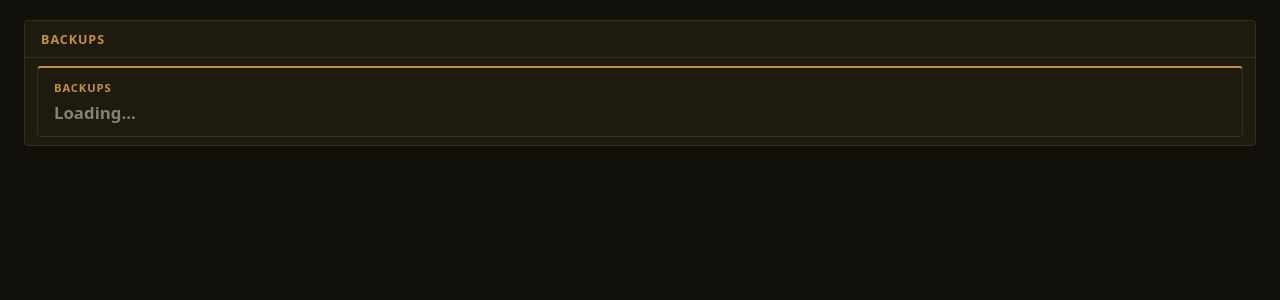
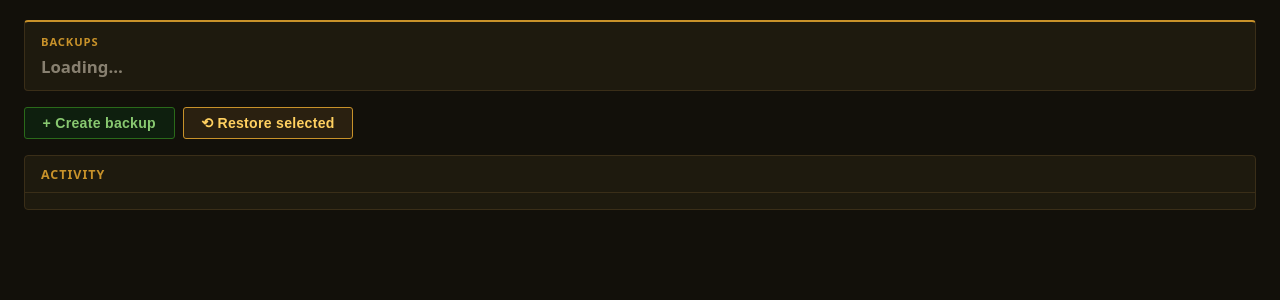
Before and after one commit to ziwdon/wow-server-sp, a FastAPI app: page /backups in a window 1280 px wide. Shown: the part 52-352 px from the top of the page. Run offline with FastAPI, Linux system fonts and the light colour scheme; parts of the project's set-up code (start-up, migrations or seed data) failed here and were passed over.

Commit message:
feat(admin): Backups page UI (list, create, restore, disclaimer)
Co-Authored-By: Claude Opus 4.8 <noreply@anthropic.com>

```diff
--- a/wow-server-sp-admin/app/main.py
+++ b/wow-server-sp-admin/app/main.py
@@ -86,6 +86,7 @@ app.mount("/static", StaticFiles(directory=APP_DIR / "static"), name="static")
 templates = Jinja2Templates(directory=str(APP_DIR / "templates"))
 templates.env.globals["css_ver"] = _file_hash("app.css")
 templates.env.globals["js_ver"] = _file_hash("settings.js")
+templates.env.globals["backups_js_ver"] = _file_hash("backups.js")
 
 
 @app.exception_handler(HTTPException)
--- a/wow-server-sp-admin/app/static/app.css
+++ b/wow-server-sp-admin/app/static/app.css
@@ -664,3 +664,27 @@ pre.logview {
   /* Apply dialog: full width on mobile */
   #apply-dialog { min-width: unset; width: calc(100vw - 2rem); }
 }
+
+/* --- Backups page --- */
+.backups-scroll { max-height: 420px; overflow-y: auto; }
+.backups-list { list-style: none; margin: 0; padding: 0; }
+.backup-row {
+  display: flex; align-items: center; gap: 1rem;
+  padding: 0.5rem 0.75rem; border-bottom: 1px solid var(--border, #2a2a2a);
+  cursor: pointer;
+}
+.backup-row:hover { background: var(--row-hover, rgba(255,255,255,0.04)); }
+.backup-row.selected { background: var(--row-selected, rgba(212,175,55,0.18)); }
+.backup-time { flex: 1; font-variant-numeric: tabular-nums; }
+.backup-size { color: var(--text-muted); font-variant-numeric: tabular-nums; }
+.backup-badge { font-size: 0.75rem; padding: 0.1rem 0.5rem; border-radius: 4px; }
+.badge-daily { background: #2d4a63; }
+.badge-manual { background: #3a5a3a; }
+.badge-prerestore { background: #63482d; }
+.backups-disclaimer {
+  font-size: 0.8rem; color: var(--text-muted);
+  padding: 0.75rem; border-top: 1px solid var(--border, #2a2a2a);
+}
+@media (max-width: 768px) {
+  .backups-scroll { max-height: 300px; }
+}
--- /dev/null
+++ b/wow-server-sp-admin/app/static/backups.js
@@ -0,0 +1,51 @@
+// Selection state for the backup list + restore POST.
+window.selectedBackup = null;
+
+function selectBackup(li) {
+  document.querySelectorAll('.backup-row').forEach(function (r) { r.classList.remove('selected'); });
+  li.classList.add('selected');
+  window.selectedBackup = li.dataset.archive;
+  var btn = document.getElementById('restore-btn');
+  if (btn) btn.disabled = false;
+}
+
+// Restore via fetch (JSON body) avoids needing an htmx JSON extension.
+document.addEventListener('DOMContentLoaded', function () {
+  var btn = document.getElementById('restore-btn');
+  if (!btn) return;
+  var confirmMsg = btn.getAttribute('hx-confirm') || 'Restore this backup?';
+  btn.addEventListener('click', function (e) {
+    e.preventDefault();
+    if (!window.selectedBackup) return;
+    if (!window.confirm(confirmMsg)) return;
+    var log = document.getElementById('action-log');
+    if (log) log.innerHTML = '';
+    fetch('/api/action/restore', {
+      method: 'POST',
+      headers: { 'Content-Type': 'application/json' },
+      body: JSON.stringify({ archive: window.selectedBackup }),
+    });
+  });
+  // Remove htmx attrs so htmx doesn't also fire a form-encoded POST.
+  btn.removeAttribute('hx-post');
+  btn.removeAttribute('hx-vals');
+  btn.removeAttribute('hx-ext');
+  btn.removeAttribute('hx-confirm');
+});
+
+// Clear the action log when Create backup fires; refresh the list when an action finishes.
+document.addEventListener('htmx:afterRequest', function (e) {
+  if (e.detail.elt && e.detail.elt.closest && e.detail.elt.closest('.action-bar')) {
+    var log = document.getElementById('action-log');
+    if (log) log.innerHTML = '';
+  }
+});
+document.addEventListener('htmx:sseMessage', function (e) {
+  if (e.detail && e.detail.type === 'done') {
+    var el = document.getElementById('backups-list');
+    if (el) htmx.trigger(el, 'refresh');
+    window.selectedBackup = null;
+    var btn = document.getElementById('restore-btn');
+    if (btn) btn.disabled = true;
+  }
+});
--- a/wow-server-sp-admin/app/templates/backups.html
+++ b/wow-server-sp-admin/app/templates/backups.html
@@ -1,16 +1,29 @@
 {% extends "base.html" %}
 {% block main %}
 <div class="dashboard-content">
+
+  <div id="backups-list" class="backups-wrap"
+       hx-get="/api/backups/list" hx-trigger="load, refresh">
+    <div class="stat-card"><div class="stat-label">Backups</div><div class="stat-value" style="color:var(--text-muted)">Loading…</div></div>
+  </div>
+
+  <div class="action-bar">
+    <button class="btn btn-green"
+            hx-post="/api/action/backup"
+            hx-confirm="Create a full backup now?"
+            hx-swap="none">+ Create backup</button>
+    <button class="btn btn-gold" id="restore-btn" disabled
+            hx-confirm="RESTORE this backup? The whole server is rolled back to the selected point — characters, items, gold, auctions, and accounts created after it will be permanently LOST. The server will be stopped and unavailable for several minutes while databases reimport (including the large world DB). A pre-restore safety backup is taken first so this can be undone. Continue?"
+            hx-swap="none">⟲ Restore selected</button>
+  </div>
+
   <div class="panel">
-    <div class="panel-header">
-      <span class="panel-title">Backups</span>
-    </div>
-    <div class="panel-body" id="backups-list" hx-get="/api/backups/list" hx-trigger="load">
-      <div class="stat-card">
-        <div class="stat-label">Backups</div>
-        <div class="stat-value" style="color:var(--text-muted)">Loading...</div>
-      </div>
+    <div class="panel-header"><span class="panel-title">Activity</span></div>
+    <div class="panel-body" hx-ext="sse" sse-connect="/api/action/stream">
+      <ul id="action-log" sse-swap="progress,done" hx-swap="beforeend"></ul>
     </div>
   </div>
+
 </div>
+<script src="/static/backups.js?v={{ backups_js_ver }}" defer></script>
 {% endblock %}
```
Also changed, not shown: wow-server-sp-admin/app/templates/partials/backups_list.html (+35 -27 lines), wow-server-sp-admin/tests/test_backups_page.py (+19 -0 lines).
